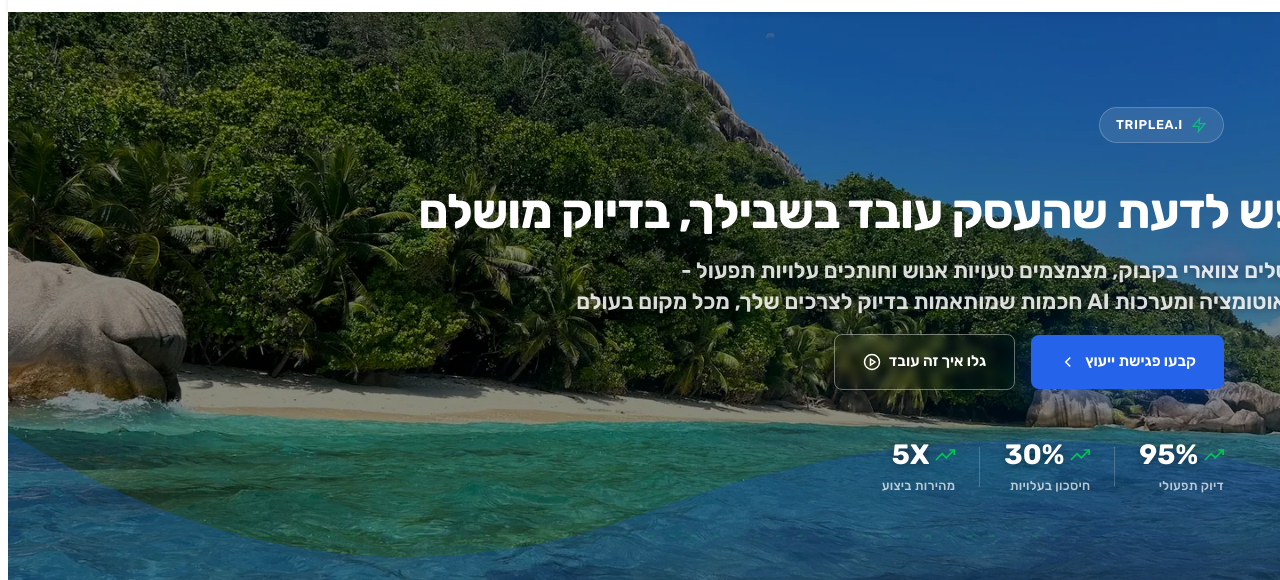
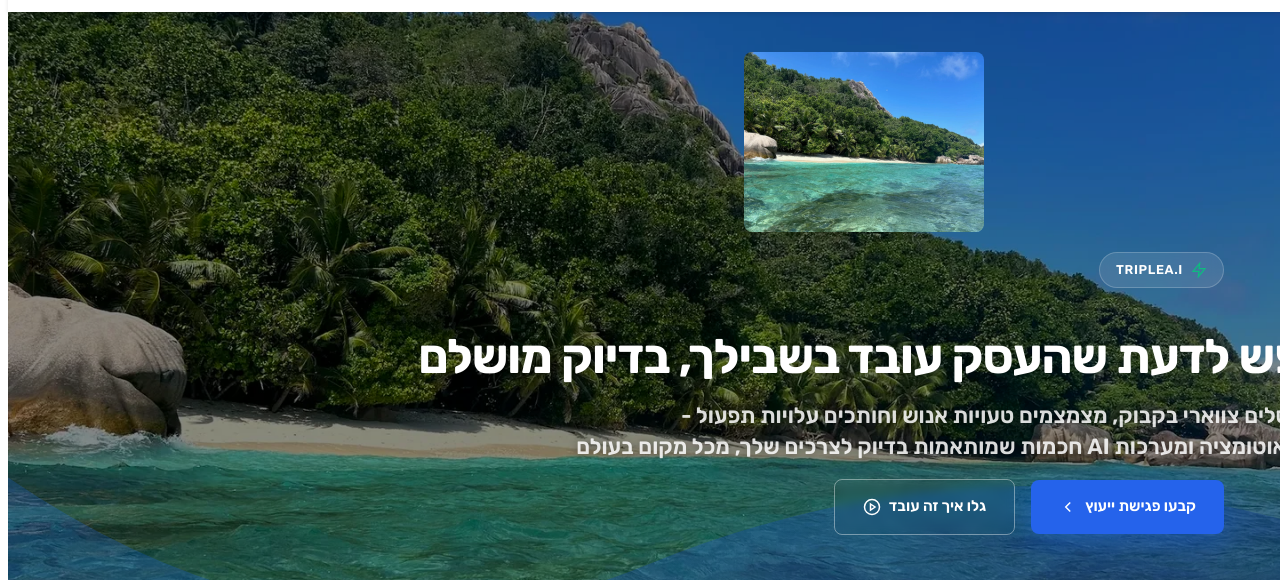
Before and after one commit to slipwoker/zappy-website-6608bc53-d7b2-40e8-80a1-8a86cca20feb, a plain HTML site: page index.html in a window 1280 px wide. Shown: the part 88-668 px from the top of the page. Drawn offline with Linux system fonts and the light colour scheme.

Commit message:
Incremental sync: 1 page(s) — update_text, update_image

```diff
--- a/index.html
+++ b/index.html
@@ -1132,7 +1132,7 @@
   <!-- Text Overlay Group -->
   <div class="hero-overlay-group">
     <div class="hero-content-container">
-      <p><span class="hero-badge" style="">
+      <div class="zappy-inserted-element" id="zappy-element-1781012485781-q5i0dx0rj" data-element-id="zappy-element-1781012485781-q5i0dx0rj" data-element-type="image" data-zappy-newly-inserted="true" style="max-width: 1021px; margin: 20px auto;"><img src="/assets/business-general-hero-upload-1781008966044.webp" alt="Image" style="width: auto; height: 180px; border-radius: 8px; max-width: 100%; object-fit: cover; margin: 20px auto; object-position: 50% 50%; display: block;" data-element-type="image" data-element-id="zappy-element-1781012485781-q5i0dx0rj" id="zappy-element-1781012485781-q5i0dx0rj"></div><p><span class="hero-badge" style="">
         <svg data-element-type="icon" data-icon-type="svg" width="16" height="16" viewBox="0 0 24 24" fill="none" stroke="currentColor" stroke-width="2"><path d="M13 2L3 14h9l-1 8 10-12h-9l1-8z"></path></svg>
         TripleA.I
       </span>
```
Also changed, not shown: public/index.html (+1 -1 lines).
